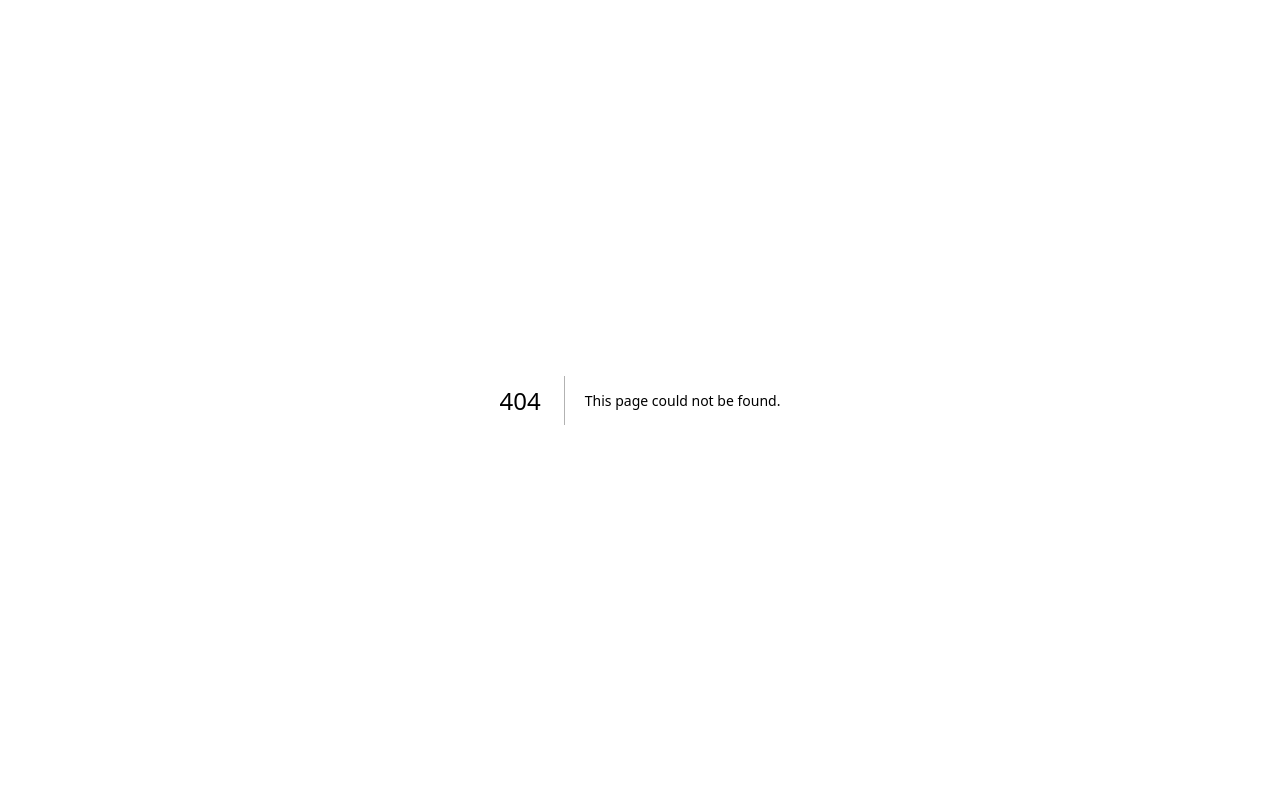
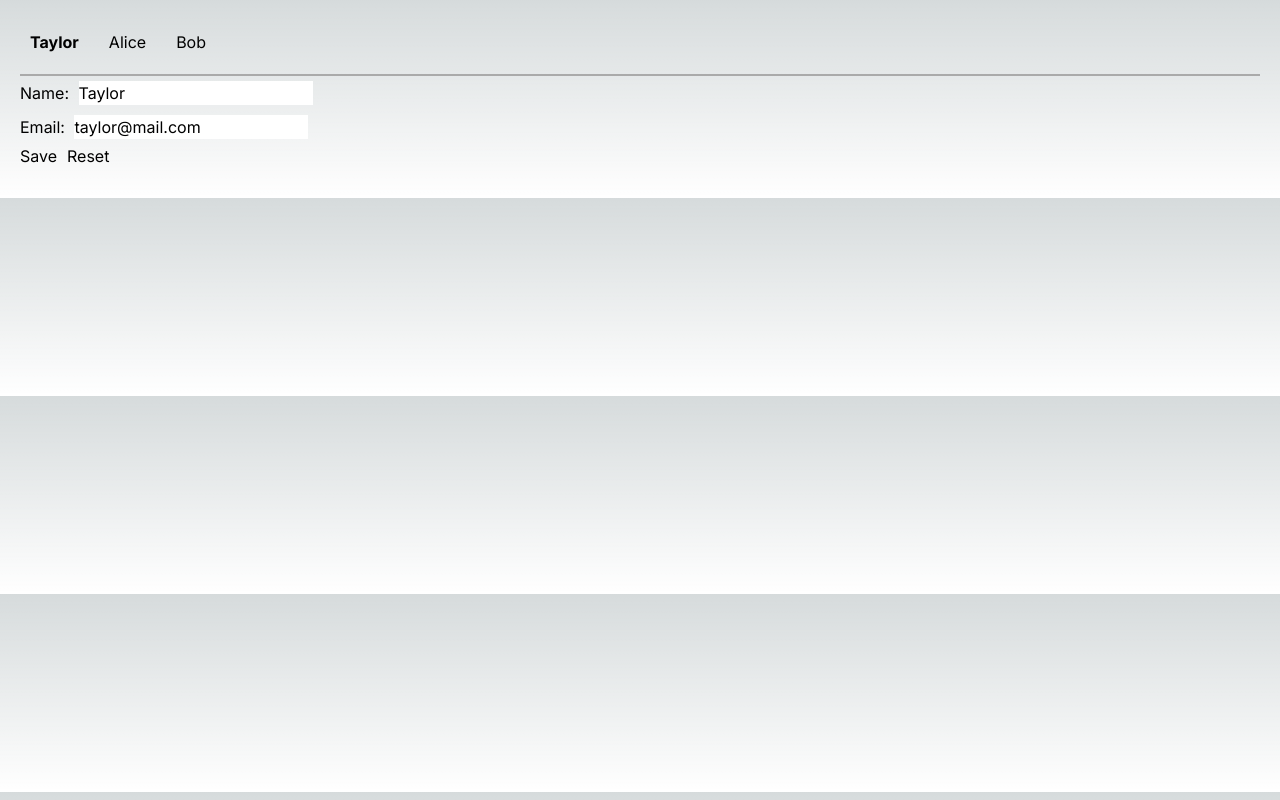
Before and after one commit to chut89/demo-set-intersection-client, a Next.js app: page /reset-detail-form in a window 1280 px wide. Before the commit this address had no page. Built offline with nearby package versions, Linux system fonts and the light colour scheme.

Commit message:
add reset detail form example

```diff
--- /dev/null
+++ b/src/app/(input)/reset-detail-form/ContactList.tsx
@@ -0,0 +1,24 @@
+export default function ContactList({
+  contacts,
+  selectedId,
+  onSelect
+}) {
+  return (
+    <section>
+      <ul>
+        {contacts.map(contact =>
+          <li key={contact.id}>
+            <button onClick={() => {
+              onSelect(contact.id);
+            }}>
+              {contact.id === selectedId ?
+                <b>{contact.name}</b> :
+                contact.name
+              }
+            </button>
+          </li>
+        )}
+      </ul>
+    </section>
+  );
+}
--- /dev/null
+++ b/src/app/(input)/reset-detail-form/EditContact.tsx
@@ -0,0 +1,42 @@
+import { useState } from 'react';
+
+export default function EditContact({ initialData, onSave }) {
+  const [name, setName] = useState(initialData.name);
+  const [email, setEmail] = useState(initialData.email);
+  return (
+    <section>
+      <label>
+        Name:{' '}
+        <input
+          type="text"
+          value={name}
+          onChange={e => setName(e.target.value)}
+        />
+      </label>
+      <label>
+        Email:{' '}
+        <input
+          type="email"
+          value={email}
+          onChange={e => setEmail(e.target.value)}
+        />
+      </label>
+      <button onClick={() => {
+        const updatedData = {
+          id: initialData.id,
+          name: name,
+          email: email
+        };
+        onSave(updatedData);
+      }}>
+        Save
+      </button>
+      <button onClick={() => {
+        setName(initialData.name);
+        setEmail(initialData.email);
+      }}>
+        Reset
+      </button>
+    </section>
+  );
+}
--- /dev/null
+++ b/src/app/(input)/reset-detail-form/form.css
@@ -0,0 +1,22 @@
+div section ul, div section li {
+  border: inherit;
+  border-radius: 0;
+  list-style: none;
+  margin: 0;
+  padding: 0;
+  float: none;
+  width: inherit;
+  height: inherit;
+  margin-bottom: inherit;
+}
+
+div section li { display: inline-block; }
+
+li button {
+  padding: 10px;
+}
+
+button {
+  margin-right: 10px;
+  margin-bottom: 10px;
+}
--- /dev/null
+++ b/src/app/(input)/reset-detail-form/page.tsx
@@ -0,0 +1,55 @@
+'use client';
+
+import { useState } from 'react';
+import ContactList from './ContactList.tsx';
+import EditContact from './EditContact.tsx';
+
+import './form.css'
+import '../input.css'
+
+export default function ContactManager() {
+  const [
+    contacts,
+    setContacts
+  ] = useState(initialContacts);
+  const [
+    selectedId,
+    setSelectedId
+  ] = useState(0);
+  const selectedContact = contacts.find(c =>
+    c.id === selectedId
+  );
+
+  function handleSave(updatedData) {
+    const nextContacts = contacts.map(c => {
+      if (c.id === updatedData.id) {
+        return updatedData;
+      } else {
+        return c;
+      }
+    });
+    setContacts(nextContacts);
+  }
+
+  return (
+    <div>
+      <ContactList
+        contacts={contacts}
+        selectedId={selectedId}
+        onSelect={id => setSelectedId(id)}
+      />
+      <hr />
+      <EditContact
+        key={selectedContact.id}
+        initialData={selectedContact}
+        onSave={handleSave}
+      />
+    </div>
+  )
+}
+
+const initialContacts = [
+  { id: 0, name: 'Taylor', email: 'taylor@mail.com' },
+  { id: 1, name: 'Alice', email: 'alice@mail.com' },
+  { id: 2, name: 'Bob', email: 'bob@mail.com' }
+];
--- a/src/app/page.tsx
+++ b/src/app/page.tsx
@@ -25,6 +25,9 @@ export default function Page() {
             <li>
               <Link href="/swap-text-inputs">Swap text inputs example</Link>
             </li>
+            <li>
+              <Link href="/reset-detail-form">Reset detail form example</Link>
+            </li>
         </ul>
       </ul>
     </nav>
```
